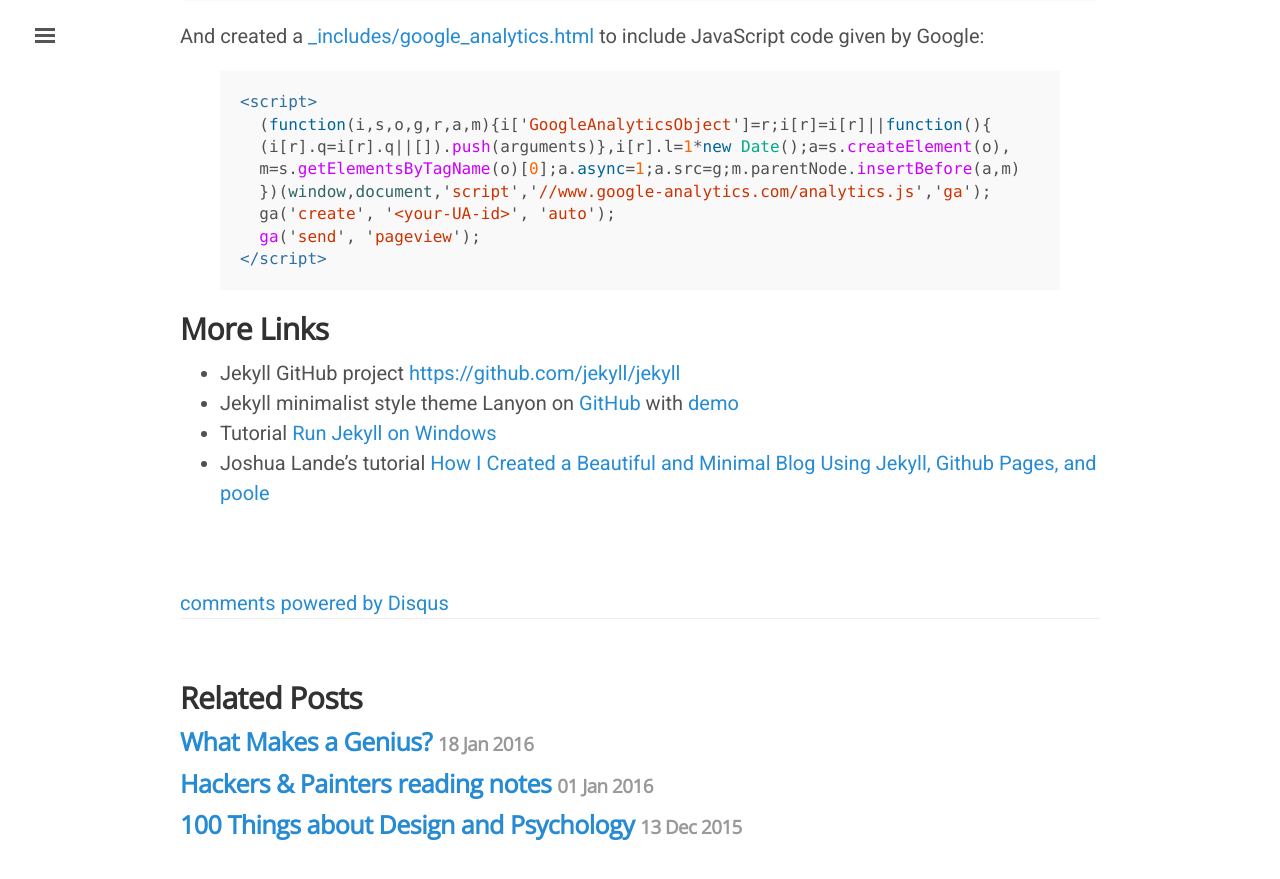
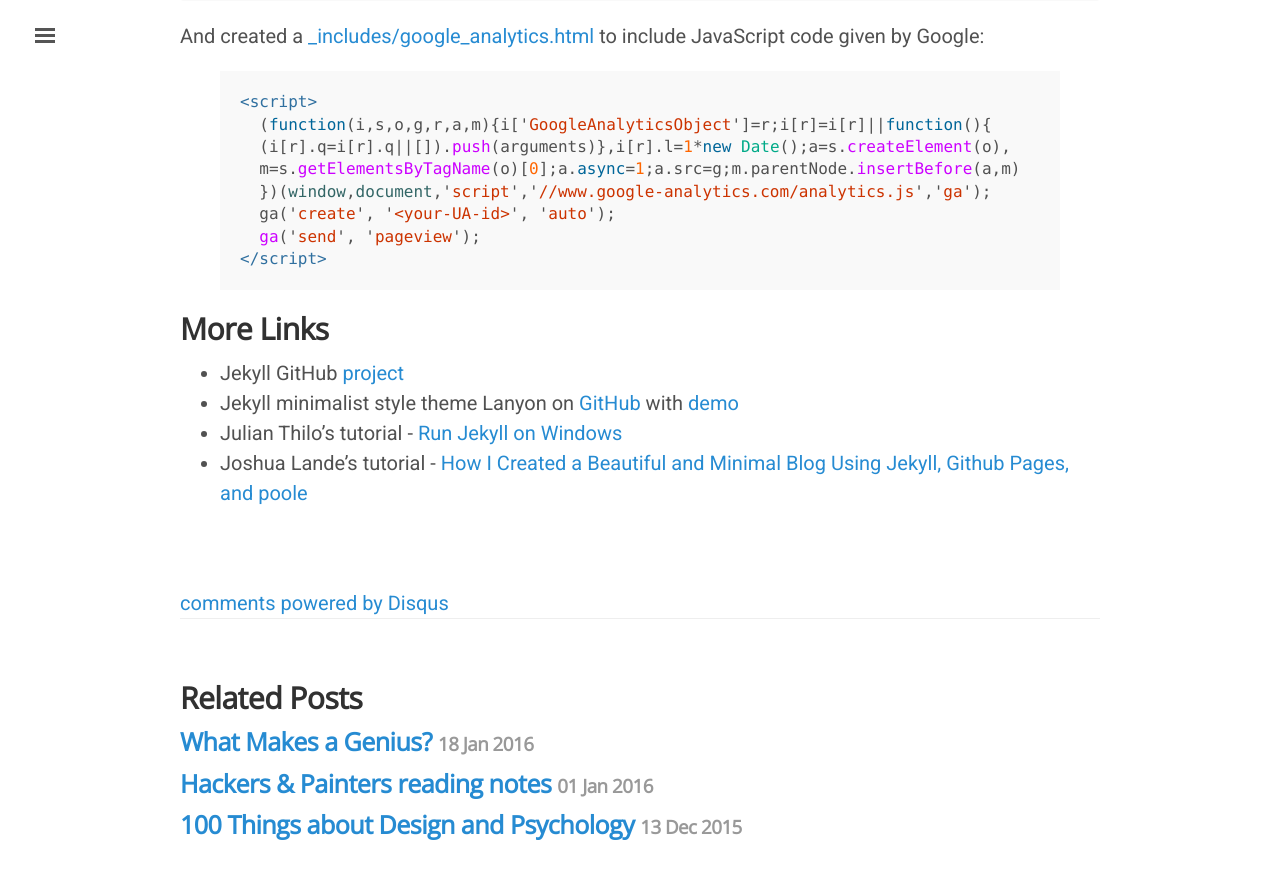
Before and after one commit to dhei/dhei.github.io, a Jekyll site: the page built from _posts/2016-01-30-how-to-build-blog-with-jekyll.md, in a window 1280 px wide and 900 px high, scrolled down 5472 px. Shown: the top 879 px of the window. Built offline with Jekyll 4.4.1, drawn with Linux system fonts in a browser that asks for light colours; comment, search, counter and statistics services are not loaded.

Commit message:
[Blog] Update content

```diff
--- a/_posts/2016-01-30-how-to-build-blog-with-jekyll.md
+++ b/_posts/2016-01-30-how-to-build-blog-with-jekyll.md
@@ -159,7 +159,7 @@ And created a [_includes/google_analytics.html](https://github.com/dhei/dhei.git
 
 ## More Links
 
-* Jekyll GitHub project [https://github.com/jekyll/jekyll]()
+* Jekyll GitHub [project](https://github.com/jekyll/jekyll)
 * Jekyll minimalist style theme Lanyon on [GitHub](https://github.com/poole/lanyon) with [demo](http://lanyon.getpoole.com/)
-* Tutorial [Run Jekyll on Windows](http://jekyll-windows.juthilo.com/)
-* Joshua Lande's tutorial [How I Created a Beautiful and Minimal Blog Using Jekyll, Github Pages, and poole](http://joshualande.com/jekyll-github-pages-poole/)
+* Julian Thilo's tutorial - [Run Jekyll on Windows](http://jekyll-windows.juthilo.com/)
+* Joshua Lande's tutorial - [How I Created a Beautiful and Minimal Blog Using Jekyll, Github Pages, and poole](http://joshualande.com/jekyll-github-pages-poole/)
```
